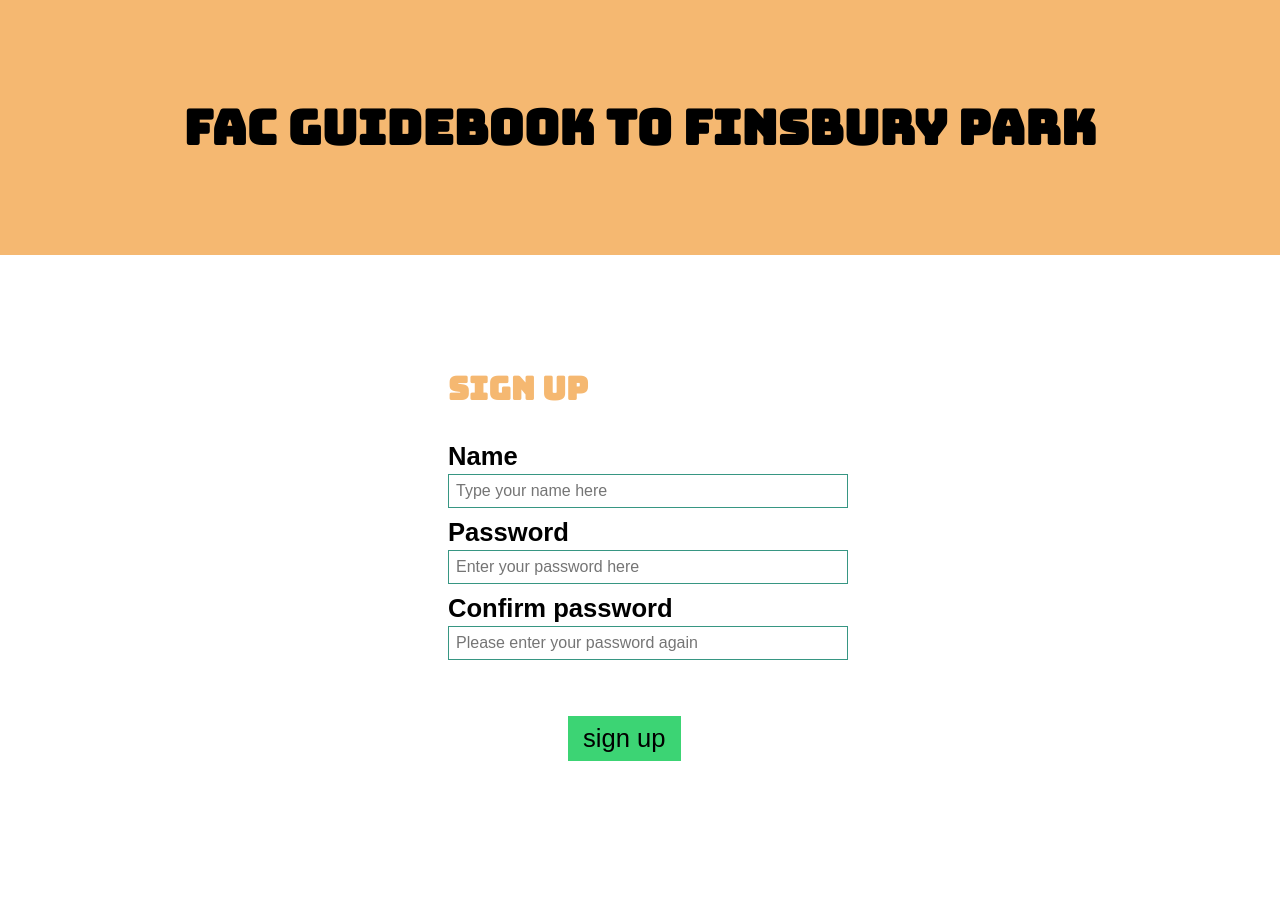
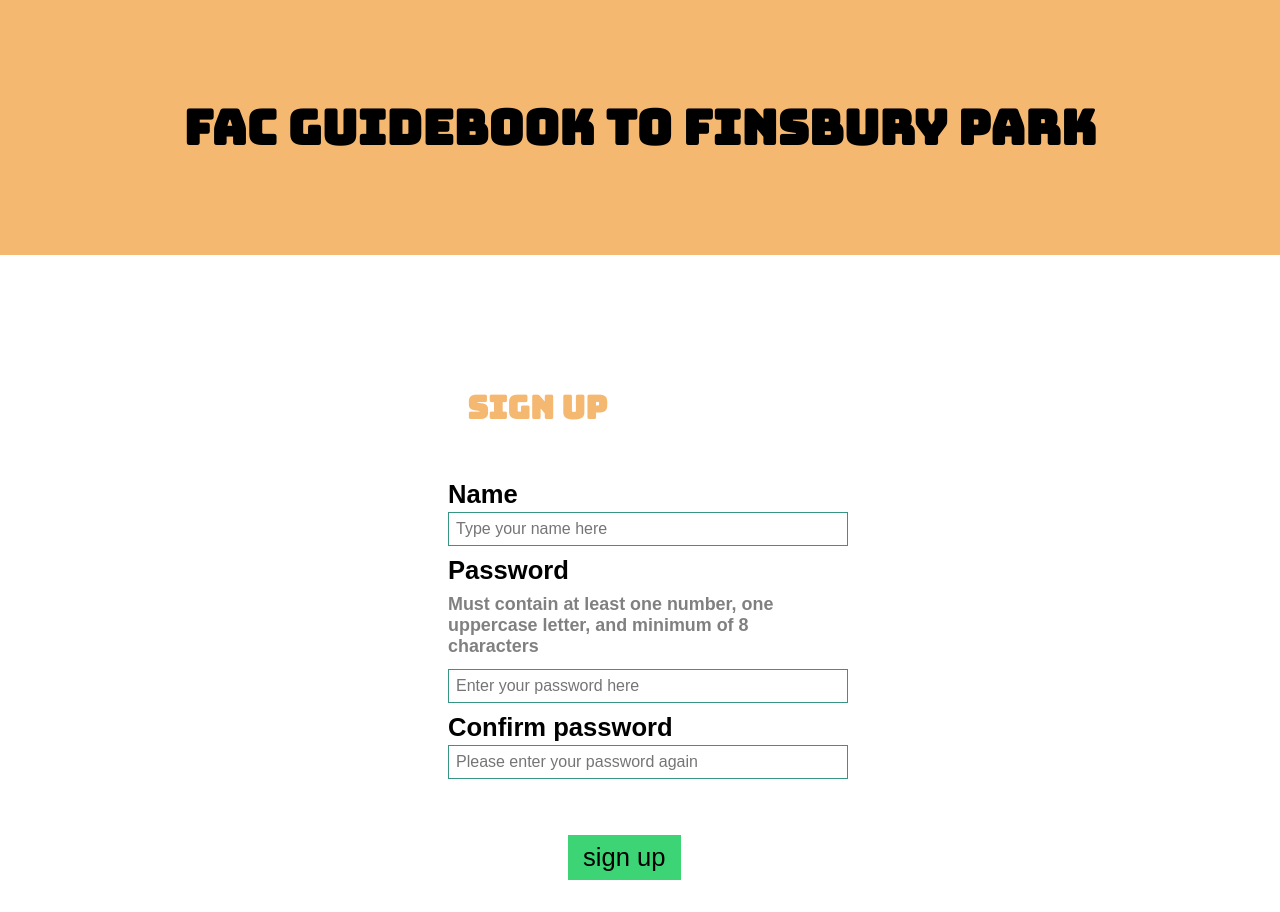
Before and after one commit to bobbysebolao/FAC_guidebook2.0, a website: page public/sign-up.html in a window 1280 px wide. Before the commit the page ends 800 px from the top, so only its background shows below. Drawn offline with Linux system fonts and the light colour scheme; a web font is replaced by a local one.

Commit message:
Added password instructions to signup

```diff
--- a/public/sign-up.css
+++ b/public/sign-up.css
@@ -10,6 +10,12 @@ a {
   text-decoration: inherit;
 }
 
+#pw-instructions {
+  font-size: 0.7em;
+  padding: 0.5em 0.5em 0.5em 0;
+  text-align: left;
+  color: grey;
+}
 h1 {
 	text-align: center;
 	padding: 2em;
@@ -19,7 +25,7 @@ h1 {
 }
 
 h2 {
-  padding: 0,6em;
+  padding: 0.6em;
   margin-top: 1em;
   margin-bottom: 1em;
   font-family: 'Bungee', cursive;
@@ -37,6 +43,7 @@ h2 {
 
   .form-style-1 li {
     padding: 0;
+    padding-top: 0.4
     display: block;
     list-style: none;
     margin: 10px 0 0 0;
--- a/public/sign-up.html
+++ b/public/sign-up.html
@@ -20,7 +20,7 @@
             <h2>Sign up</h2>
 
             <li><label for ="name-of-user">Name</label><input pattern="^[^<>]+$" title='Text only' name='userName' type='text' id="name-of-user" class ="field-long" placeholder="Type your name here" required/> </li>
-            <li><label for ="password">Password</label><input type="password" pattern="(?=.*\d)(?=.*[a-z])(?=.*[A-Z])(?!.*[<>]).{8,}" title="Must contain at least one number and one uppercase and lowercase letter, and at least 8 or more characters" name='password' id ="password" class ="field-long" placeholder="Enter your password here" required/> </li>
+            <li><label for ="password">Password<p id="pw-instructions">Must contain at least one number, one uppercase letter, and minimum of 8 characters</p></label><input type="password" pattern="(?=.*\d)(?=.*[a-z])(?=.*[A-Z])(?!.*[<>]).{8,}" title="Must contain at least one number and one uppercase and lowercase letter, and at least 8 or more characters" name='password' id ="password" class ="field-long" placeholder="Enter your password here" required/> </li>
             <li><label for ="confirm-password">Confirm password</label><input type="password" pattern="(?=.*\d)(?=.*[a-z])(?=.*[A-Z])(?!.*[<>]).{8,}" title='Please do not match' name='confirm-password' id ="confirm-password" class ="field-long" placeholder="Please enter your password again" required/> </li>
             <p id='error'>Passwords do not match</p>
             <p id='success'>Log in successful! Bon Appétit!</p>
```
